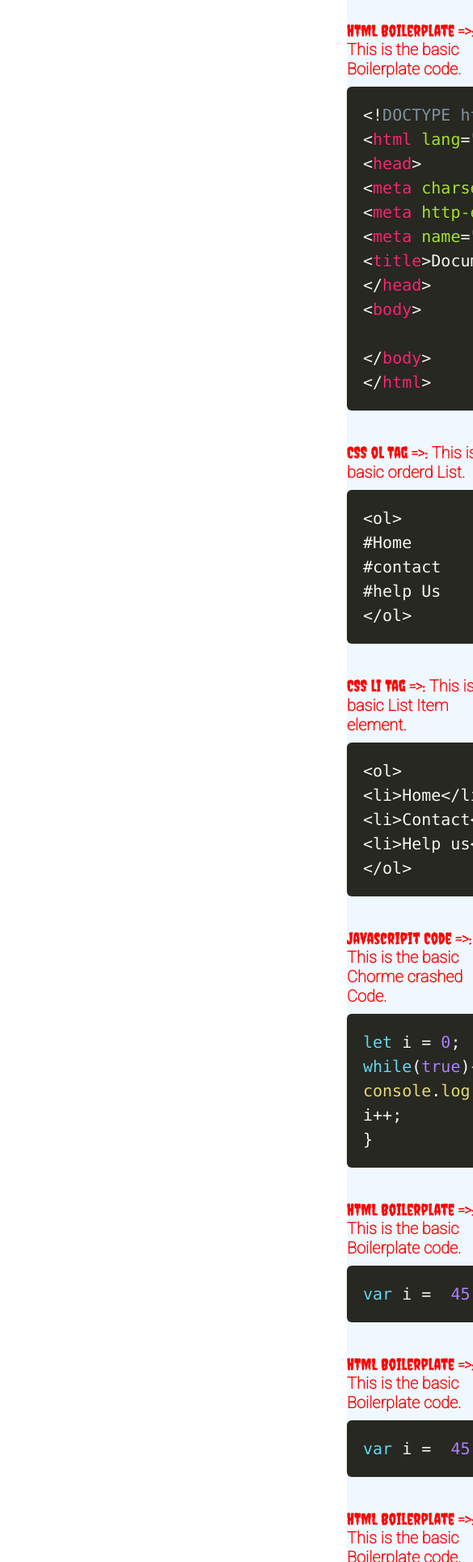
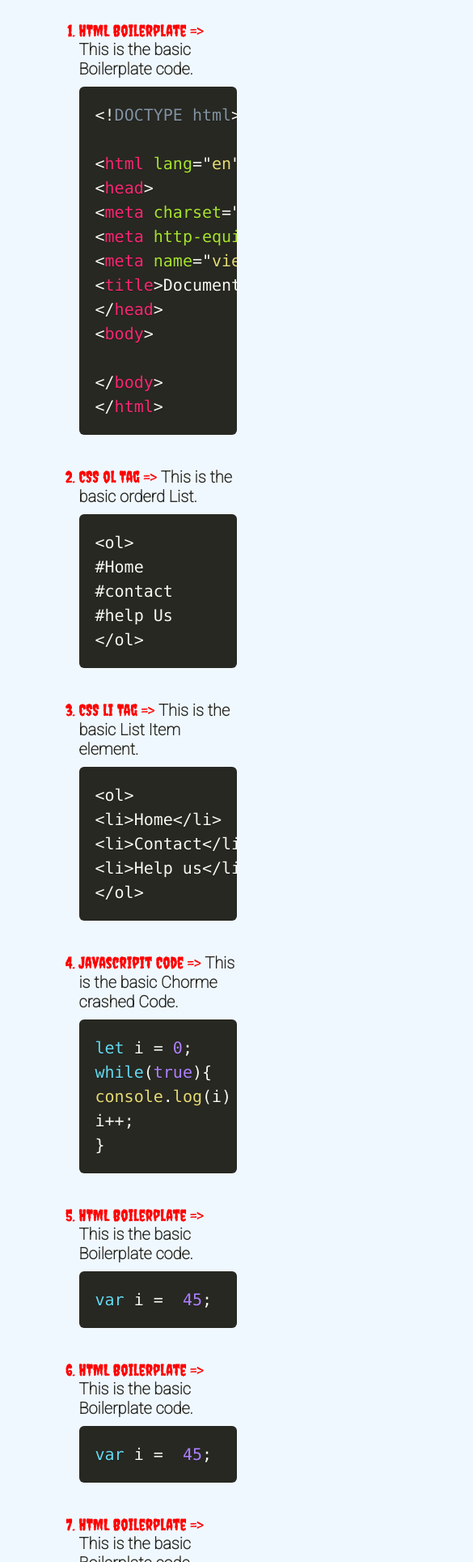
Before and after one commit to pushkarcode/CheatSheet_1, a plain HTML site: page index.html in a window 390 px wide. Shown: the part 71-2000 px from the top of the page at 81% size, 585 px wide, since content can reach past the window. Drawn offline with Linux system fonts and the light colour scheme; a web font is replaced by a local one.

Commit message:
responsiveness added

```diff
--- a/index.html
+++ b/index.html
@@ -18,19 +18,23 @@
     />
 
     <link rel="stylesheet" href="style.css" />
-    <link rel="stylesheet" href="prism.css"/>
+    <link rel="stylesheet" href="prism.css" />
     <script src="prism.js"></script>
     <title>CheatSheet Template</title>
+    <link rel="icon" type="image/x-icon" href="/img/favicon.ico" />
   </head>
   <body>
     <nav>
       <span class="logo"><img src="copy.svg" alt="" /></span>
-      <div class="content">This HTML Cheatsheet is for you!</div>
+      <div class="content">
+        This HTML Cheatsheet is for you!</div>
     </nav>
     <div class="container">
       <ol>
-        <li>HTML Boilerplate =>: <b>This is the basic Boilerplate code.</b>
-<pre class="language-html"><code>&lt;!DOCTYPE html&gt;
+        <li>
+          HTML Boilerplate => <b>This is the basic Boilerplate code.</b>
+          <pre class="language-html"><code>&lt;!DOCTYPE html&gt;
+
 &lt;html lang="en"&gt;
 &lt;head&gt;
 &lt;meta charset="UTF-8"&gt;
@@ -44,48 +48,56 @@
 &lt;/html&gt;</code></pre>
         </li>
 
-        <li>CSS ol Tag =>: <b>This is the basic orderd List.</b>
-<pre class="language-css"><code>&lt;ol&gt;
+        <li>
+          CSS ol Tag => <b>This is the basic orderd List.</b>
+          <pre class="language-css"><code>&lt;ol&gt;
 #Home
 #contact
 #help Us
 &lt;/ol&gt;</code></pre>
         </li>
 
-        <li>CSS li Tag =>: <b>This is the basic List Item element.</b>
-<pre class="language-css"><code>&lt;ol&gt;
+        <li>
+          CSS li Tag => <b>This is the basic List Item element.</b>
+          <pre class="language-css"><code>&lt;ol&gt;
 &lt;li&gt;Home&lt;/li&gt;
 &lt;li&gt;Contact&lt;/li&gt;
 &lt;li&gt;Help us&lt;/li&gt;
 &lt;/ol&gt;</code></pre>
         </li>
 
-        <li>Javascripit Code =>: <b>This is the basic Chorme crashed Code.</b>
-<pre class="language-js"><code>let i = 0;
+        <li>
+          Javascripit Code => <b>This is the basic Chorme crashed Code.</b>
+          <pre class="language-js"><code>let i = 0;
 while(true){
 console.log(i)
 i++;
 }</code></pre>
         </li>
 
-        <li>HTML Boilerplate =>: <b>This is the basic Boilerplate code.</b>
+        <li>
+          HTML Boilerplate => <b>This is the basic Boilerplate code.</b>
           <pre class="language-js"><code>var i =  45;</code></pre>
         </li>
 
-        <li>HTML Boilerplate =>: <b>This is the basic Boilerplate code.</b>
+        <li>
+          HTML Boilerplate => <b>This is the basic Boilerplate code.</b>
           <pre class="language-js"><code>var i =  45;</code></pre>
         </li>
 
-        <li>HTML Boilerplate =>: <b>This is the basic Boilerplate code.</b>
+        <li>
+          HTML Boilerplate => <b>This is the basic Boilerplate code.</b>
           <pre class="language-js"><code>var i =  45;</code></pre>
         </li>
 
-        <li>HTML Boilerplate =>: <b>This is the basic Boilerplate code.</b>
+        <li>
+          HTML Boilerplate => <b>This is the basic Boilerplate code.</b>
           <pre class="language-js"><code>var i =  45;</code></pre>
         </li>
 
-        <li>Marquee tag! <b>this code add some value in your life.</b>
-          <pre class="language-infinte"><code>TOOFAAN</code></pre>
+        <li>
+          Marquee tag! <b>this code add some value in your life.</b>
+          <pre class="language-infinte"><code> !TOOFAAN!</code></pre>
         </li>
       </ol>
     </div>
--- a/style.css
+++ b/style.css
@@ -1,56 +1,66 @@
 @import url('https://fonts.googleapis.com/css2?family=Roboto:wght@100&display=swap');
 
-*{
+* {
     margin: 0;
     padding: 0;
 }
-nav{
+
+nav {
     font-size: 1.5rem;
     display: flex;
     align-items: center;
     justify-content: center;
-    background-color:#272822;
+    background-color: #272822;
     color: red;
     height: 71px;
-    position: fixed ;
+    position: fixed;
     top: 0;
     width: 100%;
+}
 
-}
-.content{
+.content {
     font-family: 'Potta One', cursive;
     font-size: 20px;
     /* font-family: 'Creepster', cursive; */
 }
-.container{
-    background-color:aliceblue;
+
+.container {
     color: red;
     width: 50vw;
     padding: 89px 0;
     margin: 8px 429px;
     font-family: 'Creepster', cursive;
     font-size: 20px;
-    overflow: hidden;
 }
-.container ol li b{
+
+.container ol li b {
     font-family: 'Roboto', sans-serif;
     font-weight: bold;
+    color: #272822;
 }
-.logo{
- padding: 0 13px 0;
-}
-.logo img{
+
+.logo img {
+    padding: 0 7px 0;
     width: 32px;
 }
-.toolbar-item button{
+
+.toolbar-item button {
     cursor: pointer !important;
     border: 1px solid red !important;
     border-radius: 15px !important;
     padding: 5px 14px !important;
-    margin: 0px 695px !important
+    margin: 0px 695px !important;
     position: inherit !important;
 }
-.toolbar{
+
+.toolbar {
     top: -3.2em !important;
-   right: -34.8em !important;
+    right: -34.8em !important;
 }
+
+body {
+    background-color: aliceblue;
+    display: flex;
+    justify-content: center;
+    align-items: center;
+}
```
Also changed, not shown: favicon.ico (added).
